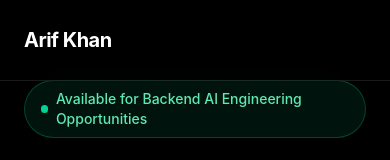
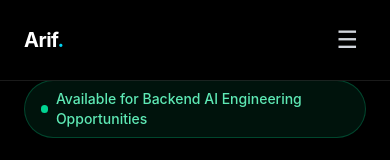
Before and after one commit to arifxlab/FlyRank-Portfolio-Website, a React (Vite) app: page / in a window 390 px wide. Shown: the top 160 px of the page. Built offline with nearby package versions, Linux system fonts and the light colour scheme.

Commit message:
"style(nav): polish navbar appearance"

```diff
--- a/src/components/layout/Navbar.tsx
+++ b/src/components/layout/Navbar.tsx
@@ -1,49 +1,105 @@
+import { useState } from "react";
+import { AnimatePresence, motion } from "framer-motion";
+
 import Container from "./Container";
 
-const navigation = [
-    {
-        name: "About",
-        href: "#about",
-    },
-    {
-        name: "Projects",
-        href: "#projects",
-    },
-    {
-        name: "Skills",
-        href: "#skills",
-    },
-    {
-        name: "Contact",
-        href: "#contact",
-    },
-];
+import { navigationItems } from "../../data/navigation";
 
 function Navbar() {
+    const [isOpen, setIsOpen] = useState(false);
+
     return (
-        <header className="fixed top-0 z-50 w-full border-b border-white/10 bg-black/50 backdrop-blur">
+        <header className="fixed top-0 z-50 w-full">
+            <div className="border-b border-white/10 bg-black/70 backdrop-blur-xl">
                 <Container>
-                <nav className="flex h-20 items-center justify-between">
+                    <nav
+                        className="flex h-20 items-center justify-between"
+                        aria-label="Main navigation"
+                    >
                         <a
                             href="/"
-                        className="text-xl font-bold tracking-tight"
+                            className="group text-xl font-bold tracking-tight text-white"
                         >
-                        Arif Khan
+                            <span className="transition-colors duration-300 group-hover:text-cyan-300">
+                                Arif
+                            </span>
+                            <span className="text-cyan-400">
+                                .
+                            </span>
                         </a>
 
                         <div className="hidden items-center gap-8 md:flex">
-                        {navigation.map((item) => (
+                            {navigationItems.map((item) => (
                                 <a
                                     key={item.name}
                                     href={item.href}
-                                className="text-sm text-gray-300 transition hover:text-white"
+                                    className="group relative text-sm text-gray-300 transition-colors duration-300 hover:text-white"
+                                >
+                                    {item.name}
+
+                                    <span className="absolute -bottom-2 left-0 h-px w-0 bg-cyan-400 transition-all duration-300 group-hover:w-full" />
+                                </a>
+                            ))}
+                        </div>
+
+                        <button
+                            type="button"
+                            onClick={() =>
+                                setIsOpen((previous) => !previous)
+                            }
+                            aria-label={
+                                isOpen
+                                    ? "Close navigation menu"
+                                    : "Open navigation menu"
+                            }
+                            aria-expanded={isOpen}
+                            className="rounded-lg p-2 text-2xl text-gray-300 transition hover:bg-white/10 hover:text-white focus:outline-none focus:ring-2 focus:ring-cyan-400 md:hidden"
+                        >
+                            {isOpen ? "✕" : "☰"}
+                        </button>
+                    </nav>
+
+                    <AnimatePresence>
+                        {isOpen && (
+                            <motion.div
+                                initial={{
+                                    opacity: 0,
+                                    height: 0,
+                                }}
+                                animate={{
+                                    opacity: 1,
+                                    height: "auto",
+                                }}
+                                exit={{
+                                    opacity: 0,
+                                    height: 0,
+                                }}
+                                transition={{
+                                    duration: 0.25,
+                                }}
+                                className="overflow-hidden md:hidden"
+                            >
+                                <div className="border-t border-white/10 py-6">
+                                    <div className="flex flex-col gap-3">
+                                        {navigationItems.map((item) => (
+                                            <a
+                                                key={item.name}
+                                                href={item.href}
+                                                onClick={() =>
+                                                    setIsOpen(false)
+                                                }
+                                                className="rounded-xl px-4 py-3 text-sm text-gray-300 transition hover:bg-white/5 hover:text-cyan-300"
                                             >
                                                 {item.name}
                                             </a>
                                         ))}
                                     </div>
-                </nav>
+                                </div>
+                            </motion.div>
+                        )}
+                    </AnimatePresence>
                 </Container>
+            </div>
         </header>
     );
 }
--- /dev/null
+++ b/src/data/navigation.ts
@@ -0,0 +1,23 @@
+export interface NavigationItem {
+    name: string;
+    href: string;
+}
+
+export const navigationItems: NavigationItem[] = [
+    {
+        name: "About",
+        href: "#about",
+    },
+    {
+        name: "Projects",
+        href: "#projects",
+    },
+    {
+        name: "Skills",
+        href: "#skills",
+    },
+    {
+        name: "Contact",
+        href: "#contact",
+    },
+];
```
Lines whose indentation alone changed are shown as unchanged.
